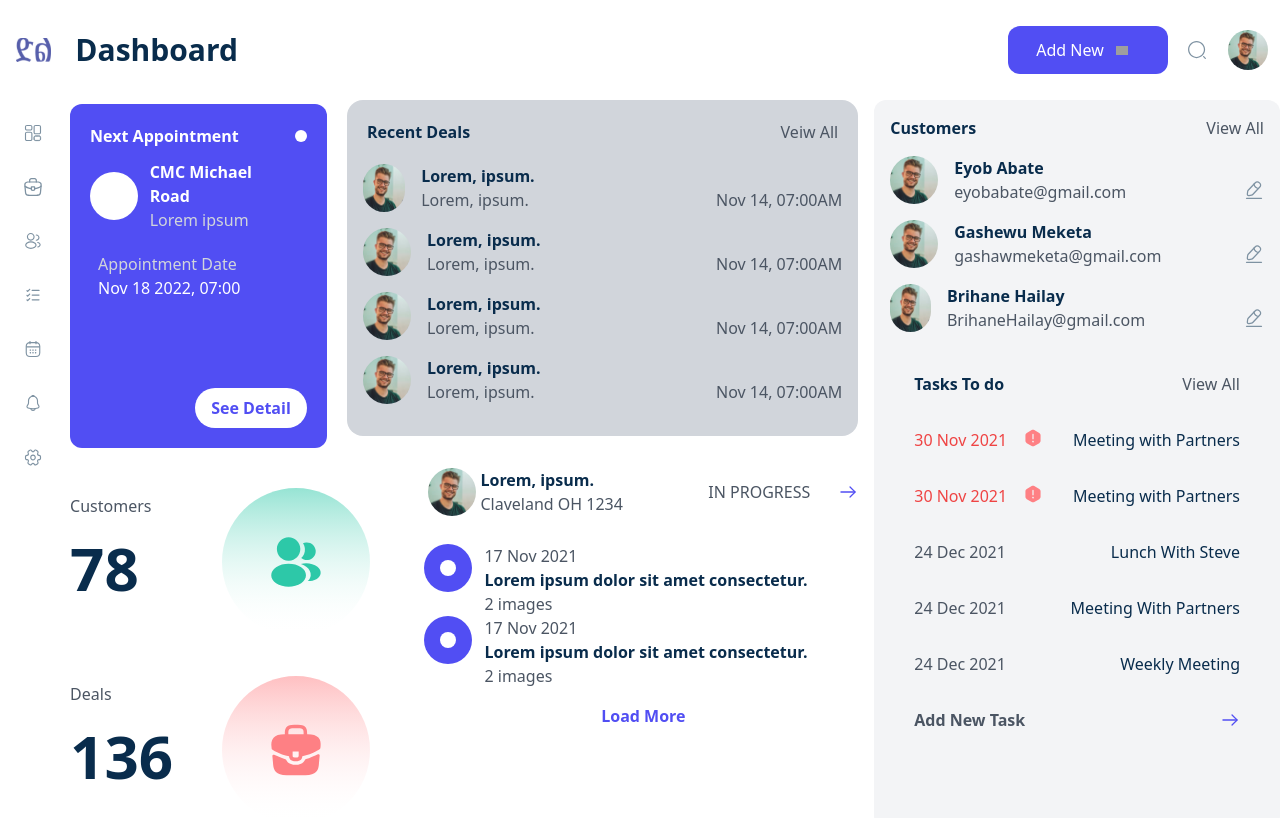
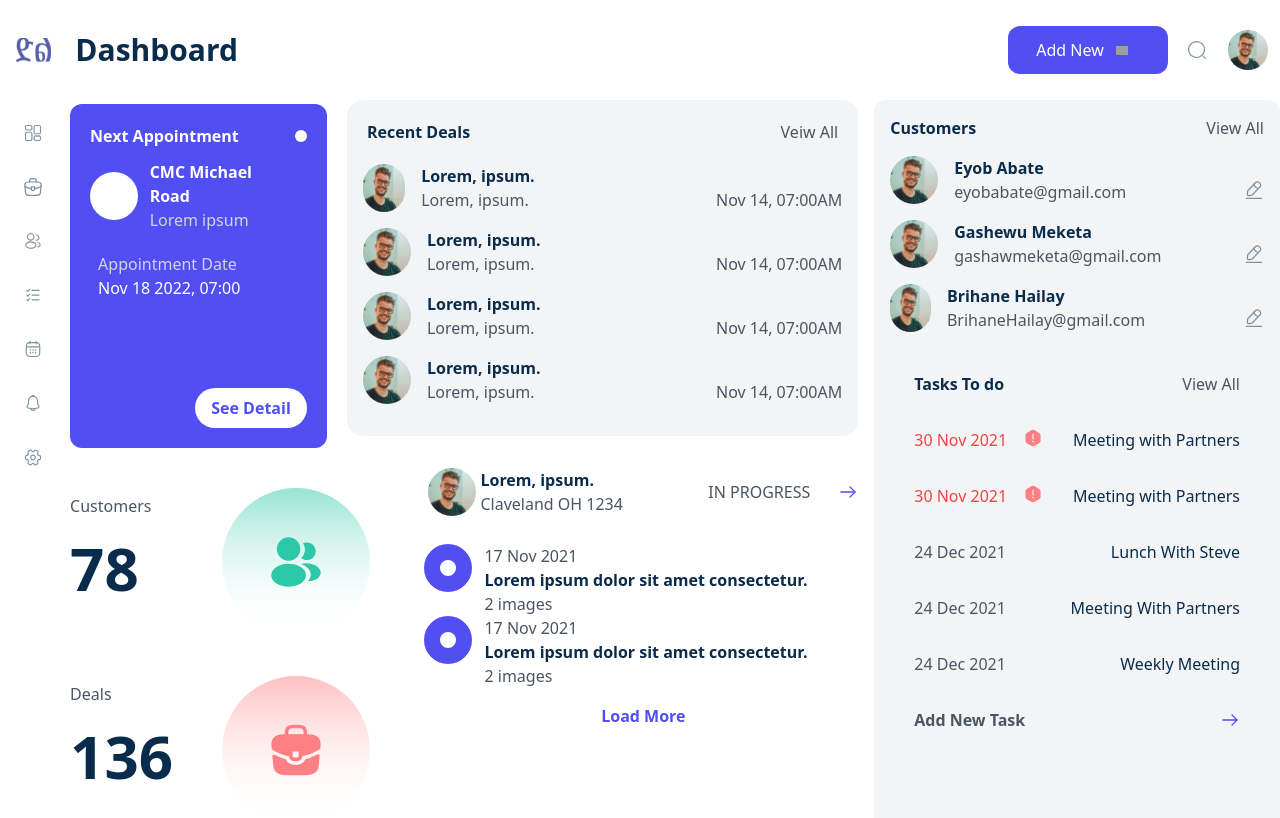
Before and after one commit to biyacraft/Deals, a React (Vite) app: page / in a window 1280 px wide. Shown: the top 818 px of the page. Built offline with nearby package versions, Linux system fonts and the light colour scheme; grey boxes are pictures that could not be loaded.

Commit message:
Update RecentDeals.jsx

```diff
--- a/src/components/RecentDeals.jsx
+++ b/src/components/RecentDeals.jsx
@@ -1,7 +1,7 @@
 
 const RecentDeals = () => {
   return (
-    <div className="p-4 bg-gray-300 rounded-2xl">
+    <div className="p-4 bg-gray-100 rounded-2xl">
         <div className="flex items-start justify-between p-1">
             <h1 className="text-secondary font-bold">Recent Deals</h1>
             <button className="text-gray-600">Veiw All</button>
```
